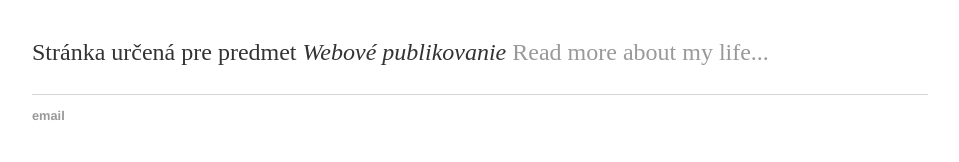
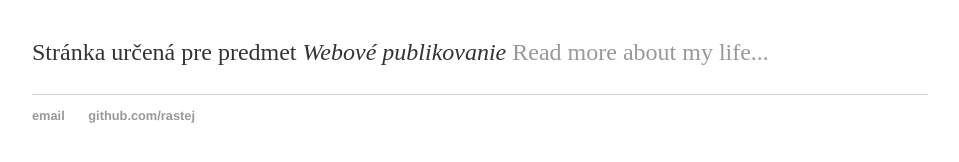
Before and after one commit to rastej/rastej.github.io, a Jekyll site: the page built from index.html, in a window 1280 px wide. Shown: the part 161-323 px from the top of the page, without its empty margins (160-1119 px from the left). Built offline with Jekyll 4.4.1, drawn with Linux system fonts in a browser that asks for light colours.

Commit message:
Update default.html

```diff
--- a/_layouts/default.html
+++ b/_layouts/default.html
@@ -22,7 +22,7 @@
 			<footer>
 	    		<ul>
 	        		<li><a href="mailto:rastej.urban@gmail.com">email</a></li>
-	        		<li><a href="{{page.gitpage}}</a></li>
+				<li><a href={{page.gitpage}}>github.com/rastej</a></li>
 				</ul>
 			</footer>
 		</body>
```
